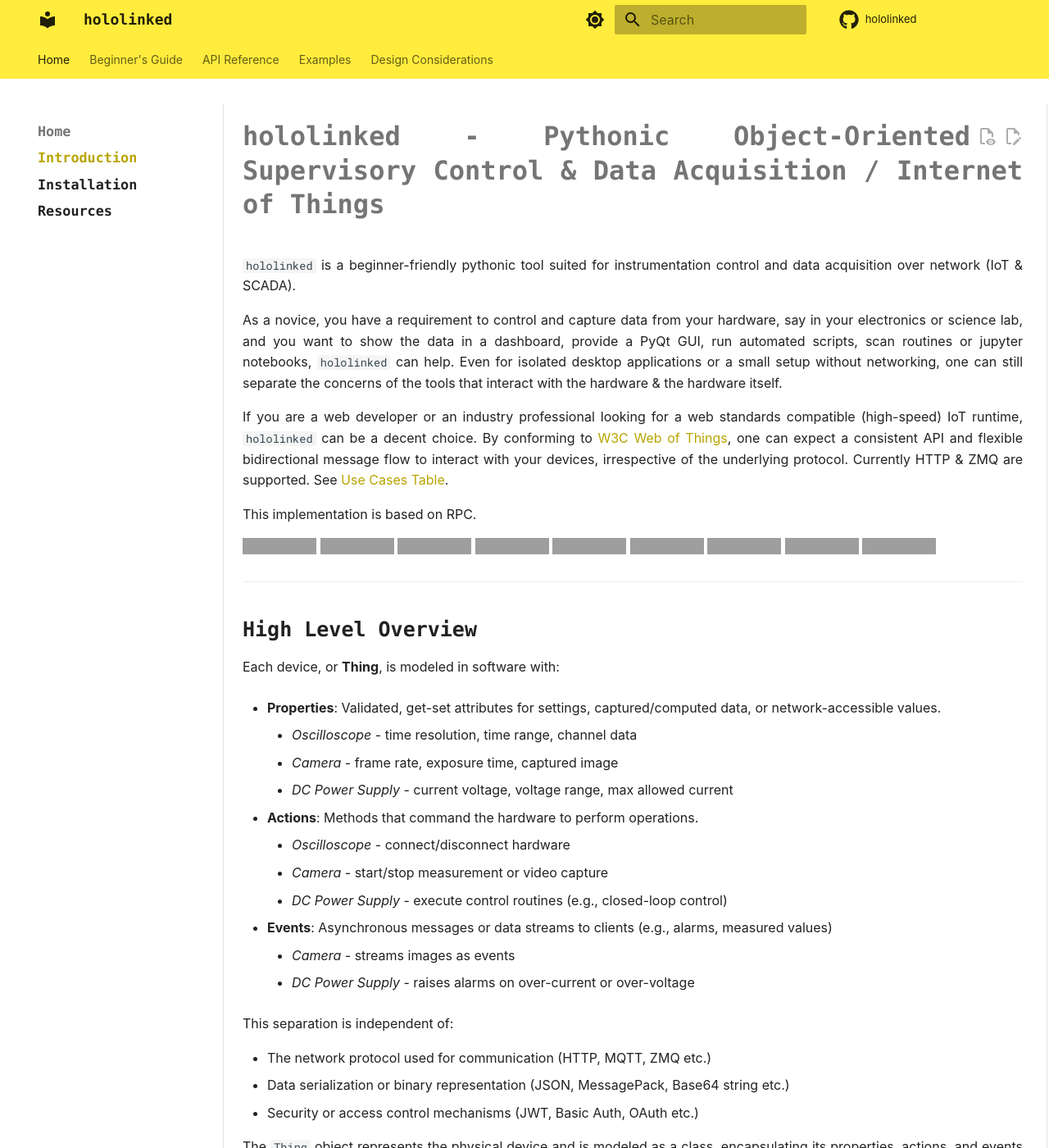
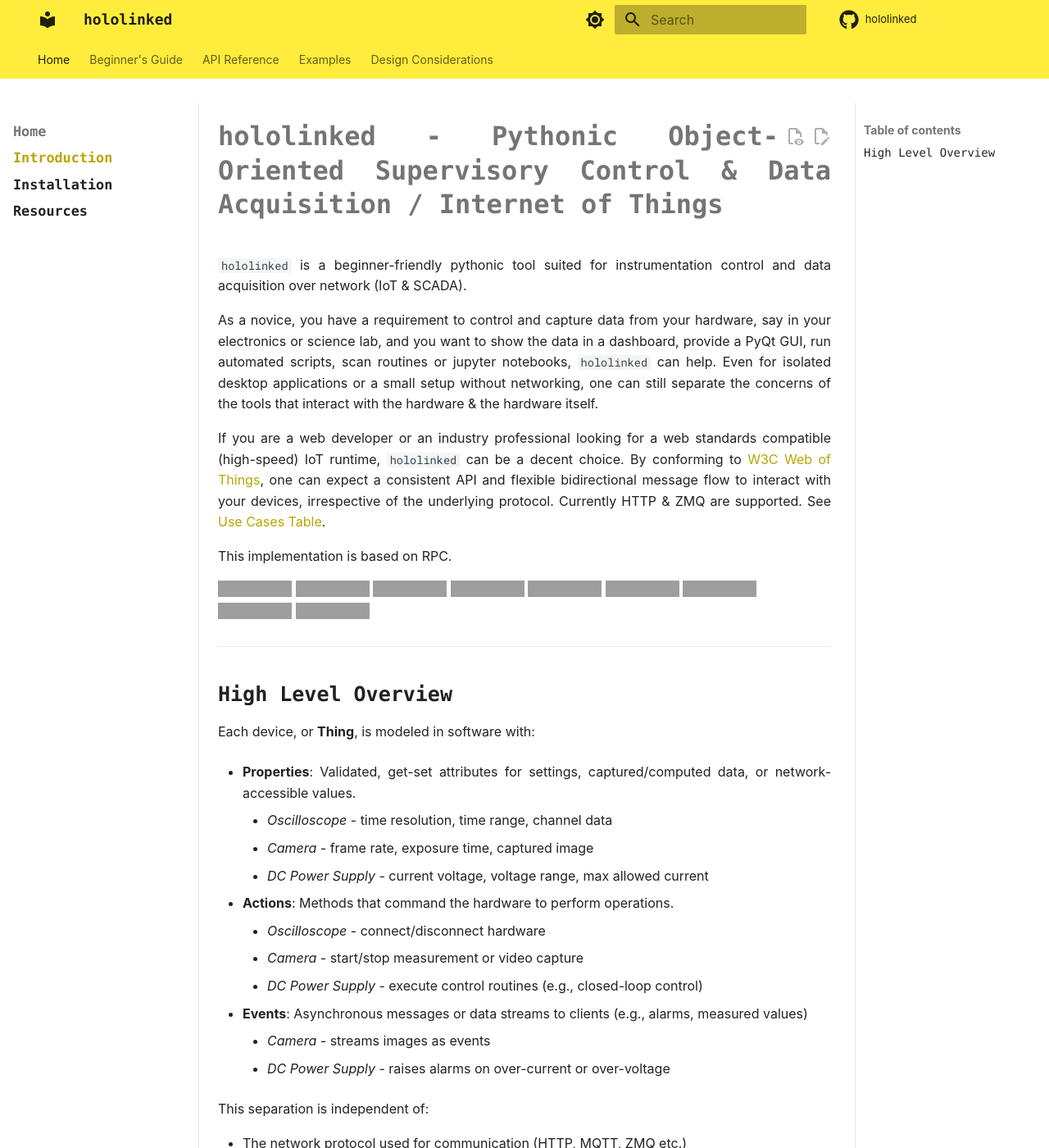
Before and after one commit to hololinked-dev/docs, an MkDocs documentation site: the page built from docs/index.md, in a window 1280 px wide and 1400 px high. Shown: the whole window at 82% size. Built offline with MkDocs 1.6.1 and Material for MkDocs 9.7.7, drawn with Linux system fonts in a browser that asks for light colours; some web fonts are replaced; comment, search, counter and statistics services are not loaded; grey boxes are pictures that could not be loaded.

Commit message:
adjust screen size again due to bugs in smaller screens

```diff
--- a/docs/stylesheets/extra.css
+++ b/docs/stylesheets/extra.css
@@ -1,4 +1,5 @@
-/* custom.css */
+
+/* main reading area */
 .md-content {
     text-align: justify;
 }
@@ -15,12 +16,28 @@
     display: none;
 }
 
-@media (min-width: 1200px) {
+/* @media (min-width: 1000px) {
     .md-content {
         min-width: 1000px;
         margin: 0 auto;
     }
+} */
+
+@media screen and (min-width: 76.25em) and (max-width: 120rem)  {
+  .md-sidebar--primary {
+    margin-left: 0 !important;  /* Removes the extra gap */
+  }
+
+  .md-sidebar {
+    padding-left: 0 !important;
+  }
+
+  .md-main__inner {
+    margin-left: 0 !important;
+    max-width: 100% !important; /* Allow content to expand */
+  }
 }
+
 
 
 /* adds borders to either side of the reading area */
```
